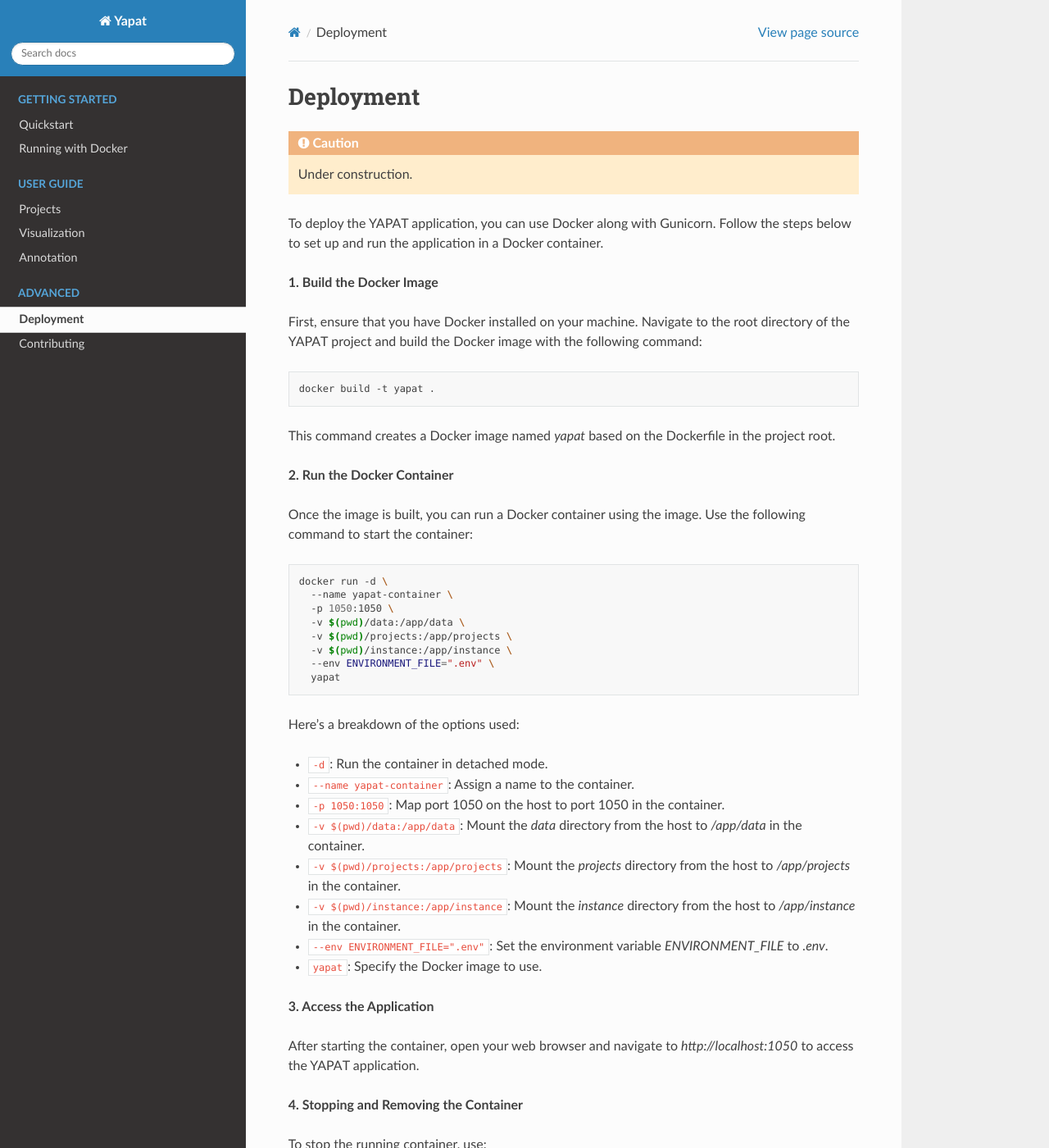
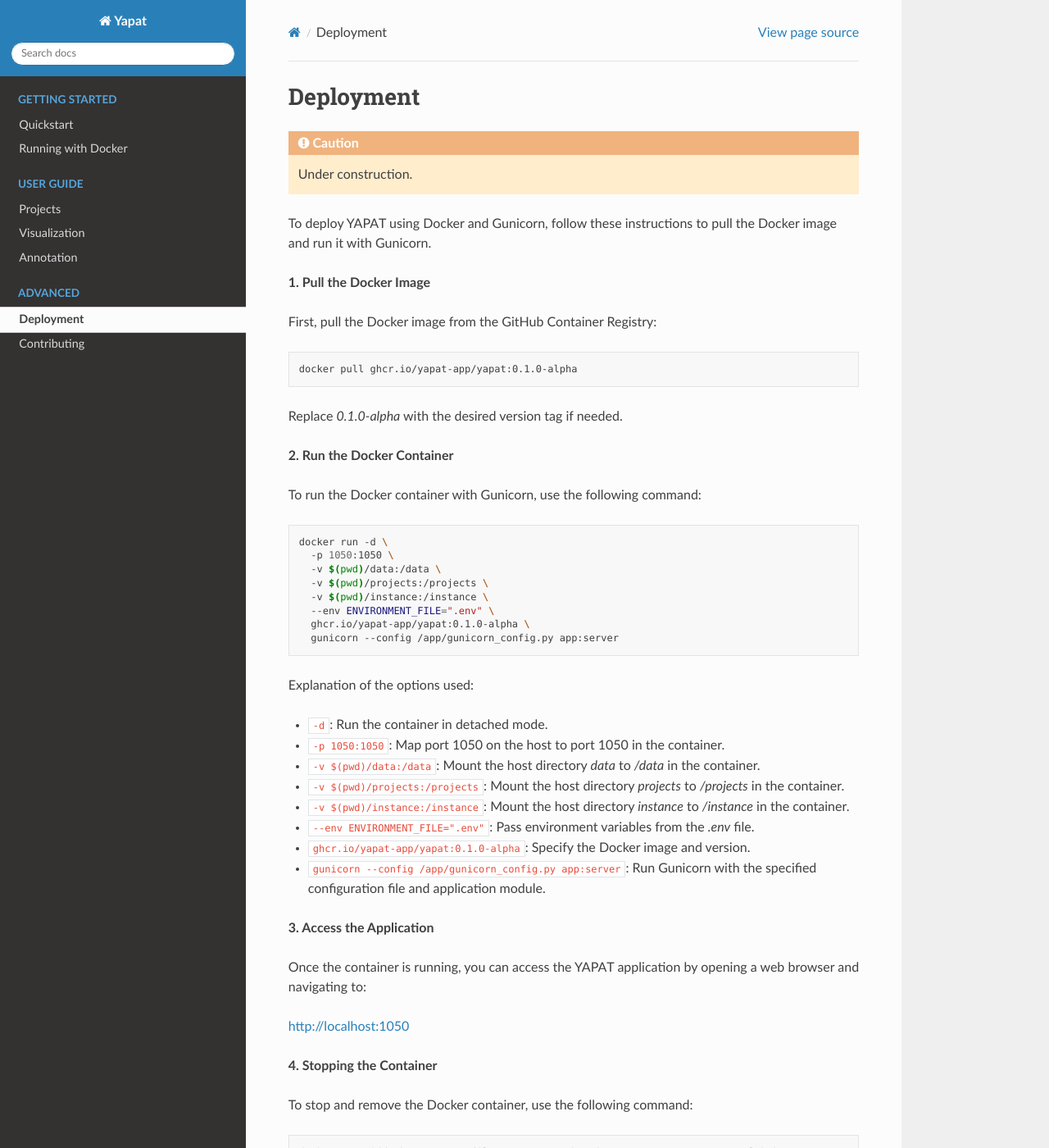
Before and after one commit to yapat-app/yapat, a Sphinx documentation site: the page built from docs/deployment.rst, in a window 1280 px wide and 1400 px high. Shown: the whole window at 82% size. Built offline with Sphinx 7.4.7 and the Read the Docs theme 2.0.0, drawn with Linux system fonts in a browser that asks for light colours; some of the changed text lies outside the part shown.

Commit message:
Update instructions to pull docker image from github container registry

```diff
--- a/docs/deployment.rst
+++ b/docs/deployment.rst
@@ -5,84 +5,59 @@
    Under construction.
 
 
-To deploy the YAPAT application, you can use Docker along with Gunicorn. Follow the steps below to set up and run the application in a Docker container.
+To deploy YAPAT using Docker and Gunicorn, follow these instructions to pull the Docker image and run it with Gunicorn.
 
-**1. Build the Docker Image**
+**1. Pull the Docker Image**
 
-First, ensure that you have Docker installed on your machine. Navigate to the root directory of the YAPAT project and build the Docker image with the following command:
+First, pull the Docker image from the GitHub Container Registry:
 
 .. code-block:: bash
 
-   docker build -t yapat .
+   docker pull ghcr.io/yapat-app/yapat:0.1.0-alpha
 
-This command creates a Docker image named `yapat` based on the Dockerfile in the project root.
+Replace `0.1.0-alpha` with the desired version tag if needed.
 
 **2. Run the Docker Container**
 
-Once the image is built, you can run a Docker container using the image. Use the following command to start the container:
+To run the Docker container with Gunicorn, use the following command:
 
 .. code-block:: bash
 
    docker run -d \
-     --name yapat-container \
      -p 1050:1050 \
-     -v $(pwd)/data:/app/data \
-     -v $(pwd)/projects:/app/projects \
-     -v $(pwd)/instance:/app/instance \
+     -v $(pwd)/data:/data \
+     -v $(pwd)/projects:/projects \
+     -v $(pwd)/instance:/instance \
      --env ENVIRONMENT_FILE=".env" \
-     yapat
+     ghcr.io/yapat-app/yapat:0.1.0-alpha \
+     gunicorn --config /app/gunicorn_config.py app:server
 
-Here’s a breakdown of the options used:
+Explanation of the options used:
 
 - ``-d``: Run the container in detached mode.
-- ``--name yapat-container``: Assign a name to the container.
 - ``-p 1050:1050``: Map port 1050 on the host to port 1050 in the container.
-- ``-v $(pwd)/data:/app/data``: Mount the `data` directory from the host to `/app/data` in the container.
-- ``-v $(pwd)/projects:/app/projects``: Mount the `projects` directory from the host to `/app/projects` in the container.
-- ``-v $(pwd)/instance:/app/instance``: Mount the `instance` directory from the host to `/app/instance` in the container.
-- ``--env ENVIRONMENT_FILE=".env"``: Set the environment variable `ENVIRONMENT_FILE` to `.env`.
-- ``yapat``: Specify the Docker image to use.
+- ``-v $(pwd)/data:/data``: Mount the host directory `data` to `/data` in the container.
+- ``-v $(pwd)/projects:/projects``: Mount the host directory `projects` to `/projects` in the container.
+- ``-v $(pwd)/instance:/instance``: Mount the host directory `instance` to `/instance` in the container.
+- ``--env ENVIRONMENT_FILE=".env"``: Pass environment variables from the `.env` file.
+- ``ghcr.io/yapat-app/yapat:0.1.0-alpha``: Specify the Docker image and version.
+- ``gunicorn --config /app/gunicorn_config.py app:server``: Run Gunicorn with the specified configuration file and application module.
 
 **3. Access the Application**
 
-After starting the container, open your web browser and navigate to `http://localhost:1050` to access the YAPAT application.
+Once the container is running, you can access the YAPAT application by opening a web browser and navigating to:
 
-**4. Stopping and Removing the Container**
+`http://localhost:1050 <http://localhost:1050>`_
 
-To stop the running container, use:
+**4. Stopping the Container**
+
+To stop and remove the Docker container, use the following command:
 
 .. code-block:: bash
 
-   docker stop yapat-container
+   docker stop $(docker ps -q --filter ancestor=ghcr.io/yapat-app/yapat:0.1.0-alpha)
+   docker rm $(docker ps -a -q --filter ancestor=ghcr.io/yapat-app/yapat:0.1.0-alpha)
 
-To remove the container, use:
+This will stop and remove all containers running the specified Docker image.
 
-.. code-block:: bash
-
-   docker rm yapat-container
-
-**5. Updating the Docker Image**
-
-If you make changes to the application and need to update the Docker image, rebuild the image and restart the container:
-
-.. code-block:: bash
-
-   docker build -t yapat .
-   docker stop yapat-container
-   docker rm yapat-container
-   docker run -d \
-     --name yapat-container \
-     -p 1050:1050 \
-     -v $(pwd)/data:/app/data \
-     -v $(pwd)/projects:/app/projects \
-     -v $(pwd)/instance:/app/instance \
-     --env ENVIRONMENT_FILE=".env" \
-     yapat
-
-**6. Configuration and Environment Variables**
-
-Ensure that you have a `.env` file with the required environment variables for your application. This file should be placed in the root directory of your project or as specified by the `ENVIRONMENT_FILE` variable.
-
-For more detailed configuration, refer to the Docker and Gunicorn documentation.
-
-Feel free to adjust the instructions based on your specific deployment environment and requirements.
+For more advanced configuration options and environment-specific settings, refer to the Docker and Gunicorn documentation or the project’s configuration files.
```
Also changed, not shown: docs/docker.rst (+12 -12 lines).
